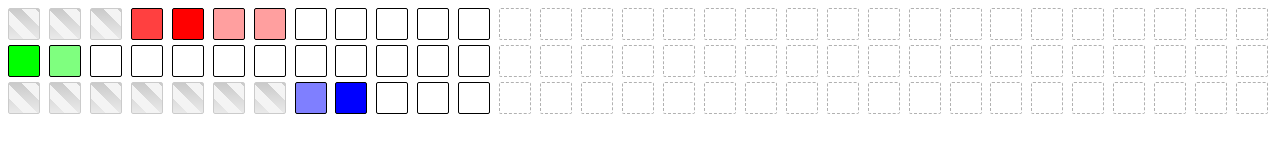
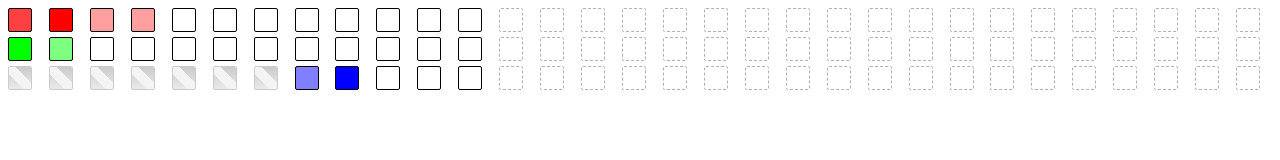
Before and after one commit to ericauv/bullet-app, a React app: page / in a window 1280 px wide. Built offline with nearby package versions, Linux system fonts and the light colour scheme.

Commit message:
generateDaysUntilToday generates from latest to today, sort days chronological before generation, pass bullet props for future/dead

```diff
--- a/src/components/Activities.js
+++ b/src/components/Activities.js
@@ -10,26 +10,26 @@ class Activities extends React.Component {
         quantTarget: 2,
         unit: 'lessons',
         category: 'Intellectual',
-        dateCreated: new Date('2019/01/03'),
+        dateCreated: new Date('2019/1/1'),
         colour: '255,0,0',
         days: [
           {
-            date: new Date('2019/01/4'),
+            date: new Date('2019/1/1'),
             notes: 'notehaha1',
             quantFilled: 1
           },
           {
-            date: new Date('2019/01/5'),
+            date: new Date('2019/1/2'),
             notes: 'notehaha1',
             quantFilled: 2
           },
           {
-            date: new Date('2019/01/6'),
+            date: new Date('2019/1/3'),
             notes: 'notehahassd1',
             quantFilled: 0.5
           },
           {
-            date: new Date('2019/01/7'),
+            date: new Date('2019/1/4'),
             notes: 'notehahassd1',
             quantFilled: 0.5
           }
@@ -41,7 +41,7 @@ class Activities extends React.Component {
         quantTarget: 6,
         unit: 'lessons',
         category: 'Intellectual',
-        dateCreated: new Date('2018/01/30'),
+        dateCreated: new Date('2018/12/31'),
         colour: '0,255,0',
         days: [
           {
@@ -80,29 +80,23 @@ class Activities extends React.Component {
     ]
   };
 
-  generateFillableDays() {
+  generateDaysUntilToday() {
     // generate empty 'day' objects between last 'day' object and current date
     const activitiesList = [...this.state.activitiesList];
 
     activitiesList.map(activity => {
-      // Get latest day object from activity [NOTE: ASSUMES ACTIVITY DAYS ARE SORTED IN CHRONOLOGICAL ORDER!]
-      // !!! TODO SORT ACTIVITY DAYS IN CHRONOLOGICAL ORDER
+      // Sort activity.days to be in chronological order
+      activity.days.sort((a, b) => (a.date > b.date ? 1 : -1));
+      // Get latest day object from activity.days
       const latestDayObj = activity.days[activity.days.length - 1].date;
       const today = new Date();
       // Don't generate any days if latest day is today
       if (latestDayObj.toDateString() === today.toDateString()) return;
-      // start generating days at first day of this month unless there are already days data in this month
-      let latestDay = 0;
-      if (
-        latestDayObj.getYear() === today.getYear() &&
-        latestDayObj.getMonth() === today.getMonth()
-      ) {
-        latestDay = latestDayObj.getDate();
-      }
       let nextDay = new Date(latestDayObj);
+      // Create newDays array to store generated days
       const newDays = [];
-      // Build new days array
-      for (let i = 1; i <= today.getDate() - latestDay; i++) {
+      // Build newDays array
+      for (let i = 1; i <= dateDiff('d', latestDayObj, today); i++) {
         nextDay.setDate(nextDay.getDate() + 1);
         const nextDayObj = {
           date: new Date(nextDay),
@@ -111,10 +105,11 @@ class Activities extends React.Component {
         };
         newDays.push(nextDayObj);
       }
-      // Append new days to activity
+      // Append newDays to activity.days
       activity.days.push(...newDays);
     });
-    this.state = { activitiesList };
+    // Update state
+    this.setState(activitiesList);
   }
 }
 
--- a/src/components/ActivityGrid.js
+++ b/src/components/ActivityGrid.js
@@ -34,13 +34,20 @@ class ActivityGrid extends React.Component {
   }
 
   generateFutureBullets(dateForGrid) {
-    const numDaysInMonth = daysInMonth(
-      dateForGrid.getMonth(),
-      dateForGrid.getFullYear()
-    );
+    const gridYear = dateForGrid.getFullYear();
+    const gridMonth = dateForGrid.getMonth();
+    const numDaysInMonth = daysInMonth(gridMonth, gridYear);
     const bullets = [];
     for (let i = dateForGrid.getDate(); i < numDaysInMonth; i++) {
-      bullets.push(<div key={i} className="bullet bullet--future" />);
+      bullets.push(
+        <Bullet
+          date={new Date(`'${gridYear}/${gridMonth}/${i}'`)}
+          colour="rbga(0,0,0,0)"
+          quantPercentFilled={0}
+          isBeforeCreationDate={false}
+          isAfterToday={true}
+        />
+      );
     }
     return bullets;
   }
@@ -48,14 +55,7 @@ class ActivityGrid extends React.Component {
     /* Styling */
     const ActivityGridTag = styled.div`
       display: grid;
-      grid-template-columns: repeat(
-        ${daysInMonth(
-          // Number of columns in grid = number of days in this month
-          this.props.dateForGrid.getMonth(),
-          this.props.dateForGrid.getFullYear()
-        )},
-        minmax(20px, 1fr)
-      );
+      grid-template-columns: repeat(auto-fit, minmax(20px, 1fr));
       grid-gap: 5px;
       max-width: 100%;
     `;
--- a/src/components/App.js
+++ b/src/components/App.js
@@ -25,7 +25,7 @@ class App extends React.Component {
 
   render() {
     const activities = new Activities();
-    activities.generateFillableDays();
+    activities.generateDaysUntilToday();
     // Get Activities Data
     const activitiesList = [...activities.state.activitiesList];
     return <MonthlyGrid activities={activitiesList} dateForGrid={new Date()} />;
--- a/src/components/Bullet.js
+++ b/src/components/Bullet.js
@@ -12,15 +12,19 @@ class Bullet extends React.Component {
   };
 
   render() {
-    console.log(`background-color: rbga(${this.props.colour}, 1)`);
-
+    let className;
+    if(this.props.isBeforeCreationDate === true){
+      className = 'bullet--dead';
+    }else if(this.props.isAfterToday === true){
+      className = 'bullet--future';
+    };
     const BulletTag = styled.div`
       background-color: rgba(
         ${this.props.colour},
         ${this.props.quantPercentFilled}
       );
     `;
-    return <BulletTag className="bullet" />;
+    return <BulletTag  className = {`bullet ${className}`}/>;
   }
 }
 export default Bullet;
--- a/src/css/style.css
+++ b/src/css/style.css
@@ -1,7 +1,9 @@
 /* bullets */
 .bullet {
-    width: 30px;
-    height: 30px;
+    width:22px;
+    height:22px;
+    max-width:100%;
+    max-height:100%;
     border: 1px solid;
     border-radius: 2px 2px 2px 2px;
 }
```
